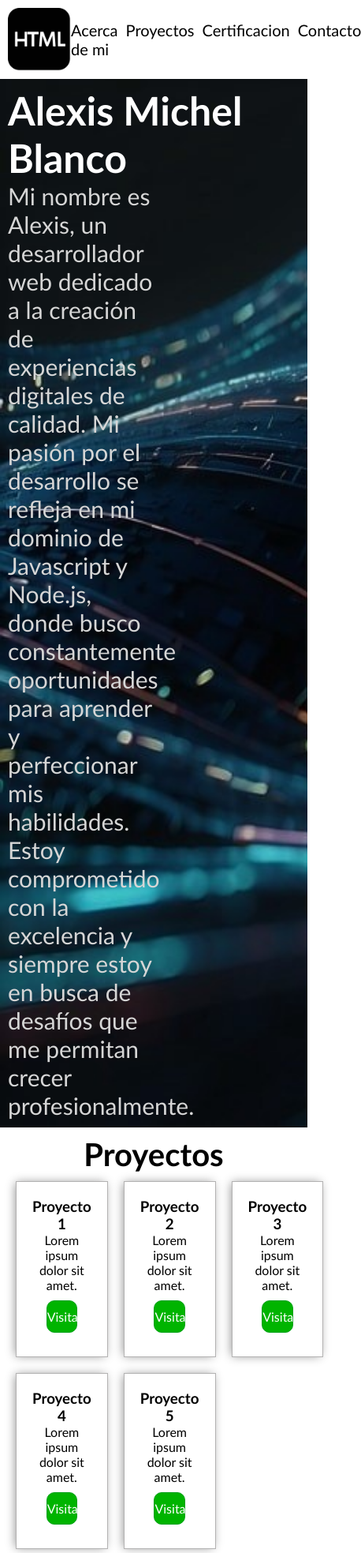
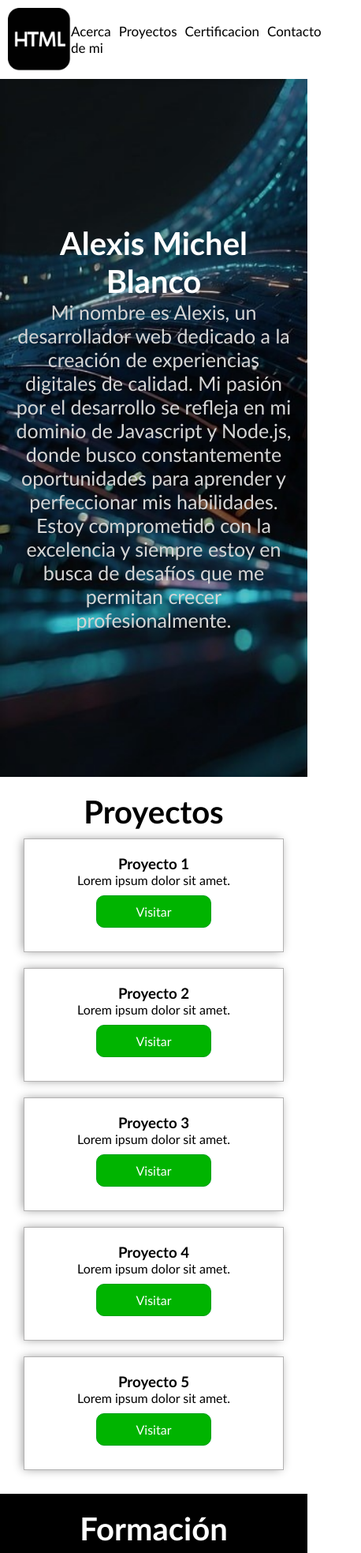
Before and after one commit to alexisb1994/Porfolio, a plain HTML site: page index.html in a window 390 px wide. Shown: the top 1967 px of the page at 79% size, 458 px wide, since content can reach past the window. Drawn offline with Linux system fonts and the light colour scheme.

Commit message:
add:+responsive desing

```diff
--- a/styles/style.css
+++ b/styles/style.css
@@ -39,7 +39,7 @@ color:var(--secondary-color)
 
 }
 section{
-    padding: 10px;
+    padding: 20px;
     min-height: 100vh;
 
 }
@@ -147,7 +147,7 @@ height: 20%; */
 
     padding: 20px;
     margin: auto;
-    width: 25%;
+    width:70%;
     outline: none;
  }
 
@@ -169,3 +169,43 @@ border-radius: 5px;
  #contact button{
     width:50%;
  }
+
+ footer{
+    background-color: black;
+    color: white;
+    padding: 30px;
+    text-align: center;
+ }
+
+ @media (max-width:880px) {
+    .container-grid-projects, .container-grid-education {
+        display: grid;
+        grid-template-columns: repeat(2,1fr);
+        gap: 20px;
+        padding: 10px;
+
+        }
+
+ }
+ @media (max-width:480px){
+    #banner h1{
+        font-size: 40px;
+        text-align: center;
+    }
+    #banner p{
+    font-size: 25px;
+    width: 100%;
+    text-align: center;
+}
+.container-grid-projects, .container-grid-education {
+    display: grid;
+    grid-template-columns: repeat(1,1fr);
+    gap: 20px;
+    padding: 10px;
+
+    }
+header nav ul li a{
+    font-size: 17px;
+}
+
+ }
```
